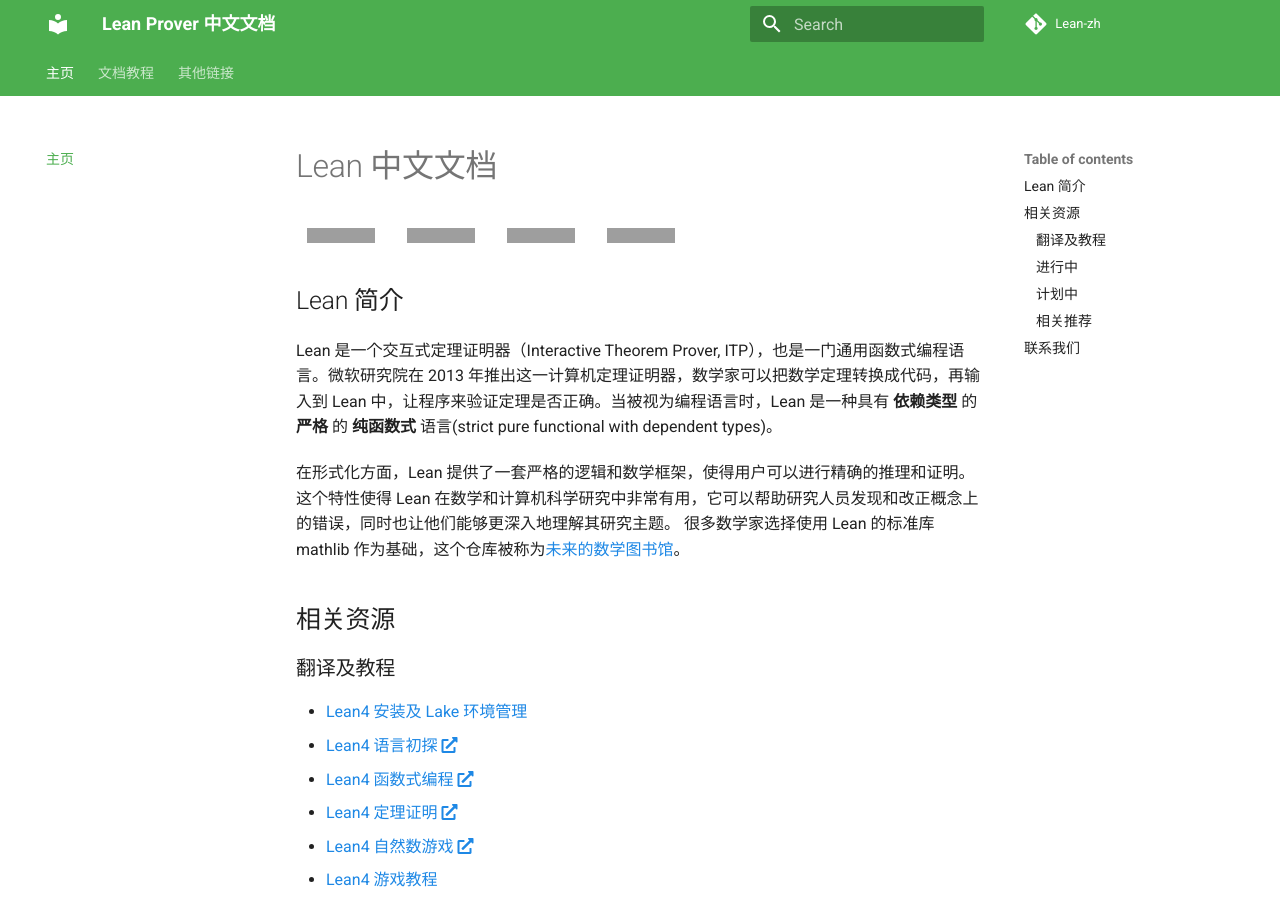
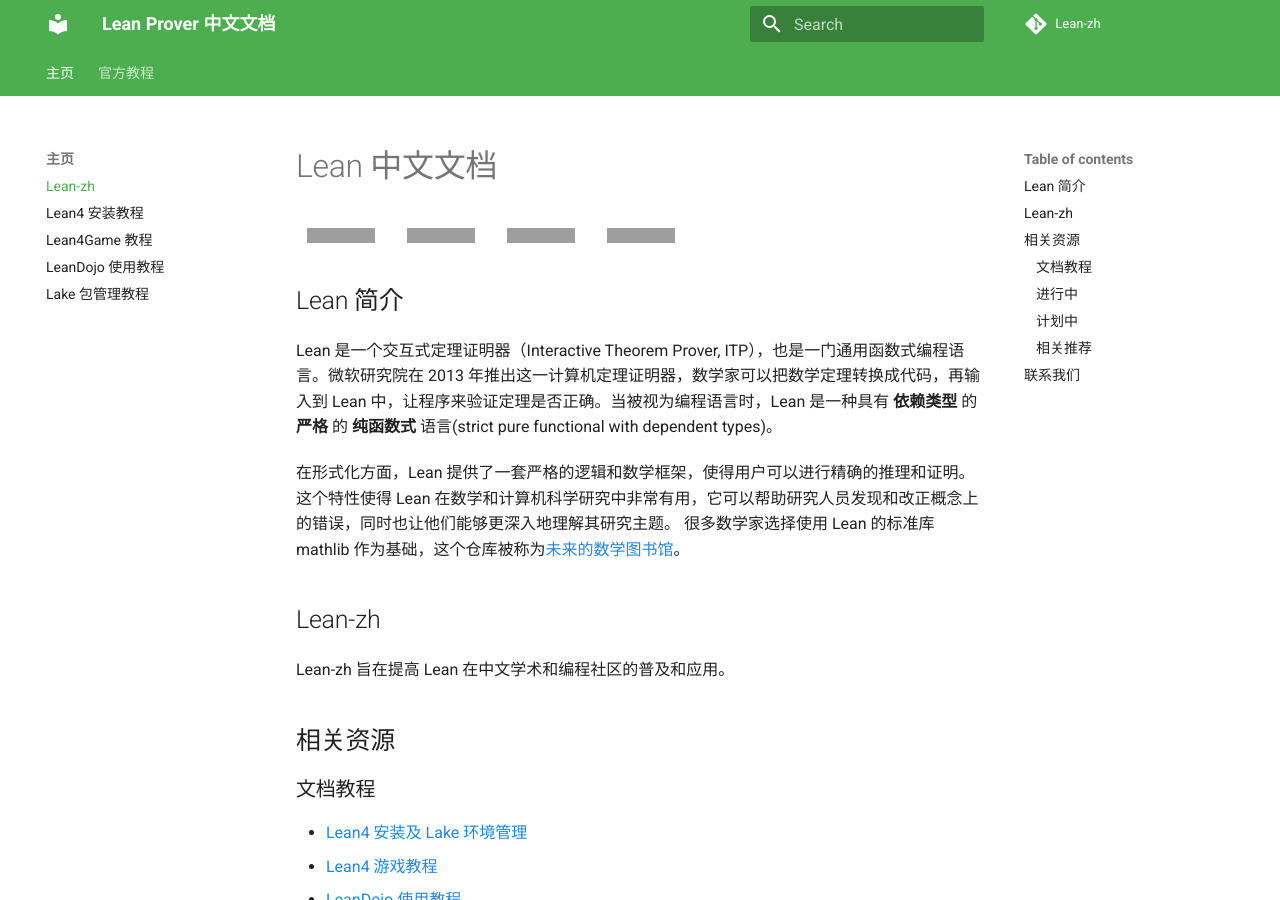
Before and after one commit to Lean-zh/lean-zh.github.io, an MkDocs documentation site: the page built from docs/index.md, in a window 1280 px wide and 900 px high. Built offline with MkDocs 1.6.1 and Material for MkDocs 9.7.7, drawn with Linux system fonts in a browser that asks for light colours; comment, search, counter and statistics services are not loaded; the version menu is left out; grey boxes are pictures that could not be loaded.

Commit message:
reorganize docs

```diff
--- a/docs/index.md
+++ b/docs/index.md
@@ -28,15 +28,15 @@
 在形式化方面，Lean 提供了一套严格的逻辑和数学框架，使得用户可以进行精确的推理和证明。这个特性使得 Lean 在数学和计算机科学研究中非常有用，它可以帮助研究人员发现和改正概念上的错误，同时也让他们能够更深入地理解其研究主题。
 很多数学家选择使用 Lean 的标准库 mathlib 作为基础，这个仓库被称为[未来的数学图书馆](https://www.quantamagazine.org/building-the-mathematical-library-of-the-future-20201001/)。
 
+## Lean-zh
+
+Lean-zh 旨在提高 Lean 在中文学术和编程社区的普及和应用。
+
 
 ## 相关资源
 
-### 翻译及教程
+### 文档教程
   * [Lean4 安装及 Lake 环境管理](tutorial/install.md)
-  - <a href="https://www.leanprover.cn/GlimpseOfLean/" target="_blank"> Lean4 语言初探 <i class="fas fa-external-link-alt"></i></a>
-  - <a href="https://www.leanprover.cn/fp-lean-zh/" target="_blank"> Lean4 函数式编程 <i class="fas fa-external-link-alt"></i></a>
-  - <a href="https://www.leanprover.cn/tp-lean-zh/" target="_blank">Lean4 定理证明 <i class="fas fa-external-link-alt"></i> </a>
-  - <a href="https://game.leanprover.cn/#/g/local/NNG4" target="_blank"> Lean4 自然数游戏 <i class="fas fa-external-link-alt"></i></a>
   * [Lean4 游戏教程](tutorial/lean4game.md)
   * [LeanDojo 使用教程](tutorial/lean-dojo.md)
 
--- /dev/null
+++ b/docs/tutorials.md
@@ -0,0 +1,44 @@
+---
+title: 相关链接
+description: Lean-zh 相关链接
+---
+
+
+## 相关资源
+
+### 翻译及教程
+  * [Lean4 安装及 Lake 环境管理](tutorial/install.md)
+  - <a href="https://www.leanprover.cn/GlimpseOfLean/" target="_blank"> Lean4 语言初探 <i class="fas fa-external-link-alt"></i></a>
+  - <a href="https://www.leanprover.cn/fp-lean-zh/" target="_blank"> Lean4 函数式编程 <i class="fas fa-external-link-alt"></i></a>
+  - <a href="https://www.leanprover.cn/tp-lean-zh/" target="_blank">Lean4 定理证明 <i class="fas fa-external-link-alt"></i> </a>
+  - <a href="https://game.leanprover.cn/#/g/local/NNG4" target="_blank"> Lean4 自然数游戏 <i class="fas fa-external-link-alt"></i></a>
+
+
+
+### 进行中
+
+  * [GlimpseGame 定理证明游戏的制作及翻译](https://github.com/Lean-zh/GlimpseGame)
+  * [Lake 文档翻译](https://github.com/leanprover/lean4/tree/master/src/lake)
+
+### 计划中
+
+  * Lean 形式化数学：[Mathematics in Lean](https://leanprover-community.github.io/mathematics_in_lean/index.html)
+  * LeanCopliot，LLMStep 等工具教程及实现机制
+  * ...
+
+### 相关推荐
+
+  * 软件基础：[Software Foundations](https://coq-zh.github.io/SF-zh/)
+  * [编程语言基础：Agda 描述](https://agda-zh.github.io/PLFA-zh/)
+
+
+## 其他链接
+
+  * Lean-zh 官网: https://leanprover.cn
+  * Lean 官网: https://lean-lang.org
+  * Zulip 社区: https://leanprover.zulipchat.com
+  * 自然数游戏: https://game.lookeng.cn/#/g/local/NNG4
+
+## 联系我们
+
+如果有任何问题、建议或想参与到社区中来，欢迎加入 QQ 群 897971266 或 Telegram [讨论组](https://t.me/Lean_zh_CN) 来一起交流。
--- a/mkdocs.yml
+++ b/mkdocs.yml
@@ -67,10 +67,10 @@
     alias: true
 
 nav:
-  - 主页: index.md
-  - 文档教程:
-    - Lean4 安装教程及 Lake 环境管理: tutorial/install.md
+  - 主页:
+    - Lean-zh: index.md
+    - Lean4 安装教程: tutorial/install.md
     - Lean4Game 教程: tutorial/lean4game.md
     - LeanDojo 使用教程: tutorial/lean-dojo.md
-    - Lake 文档: references/lake-doc.md
-  - 其他链接: links.md
+    - Lake 包管理教程: references/lake-doc.md
+  - 官方教程: tutorials.md
```
Also changed, not shown: docs/links.md (deleted, +0 -11 lines).
